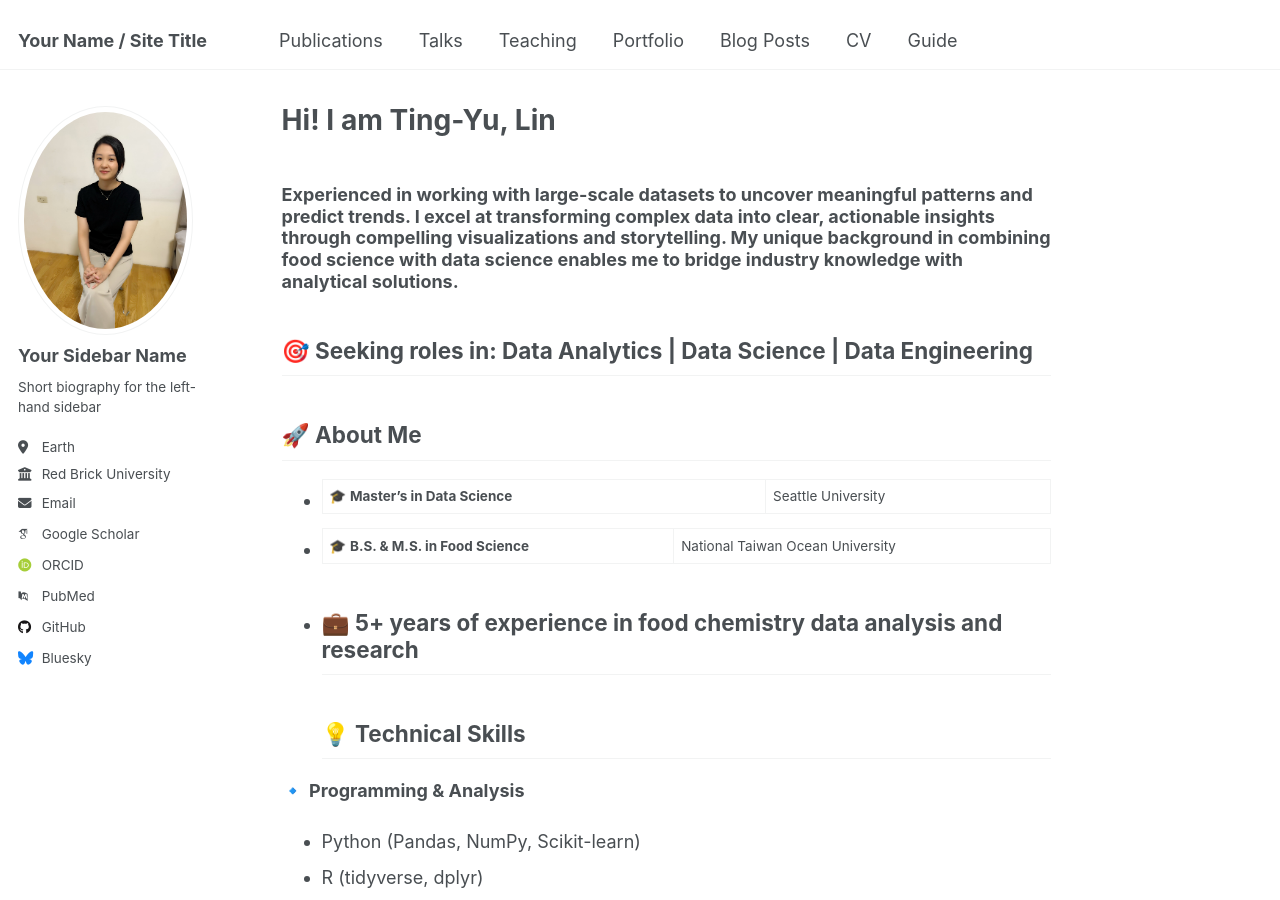
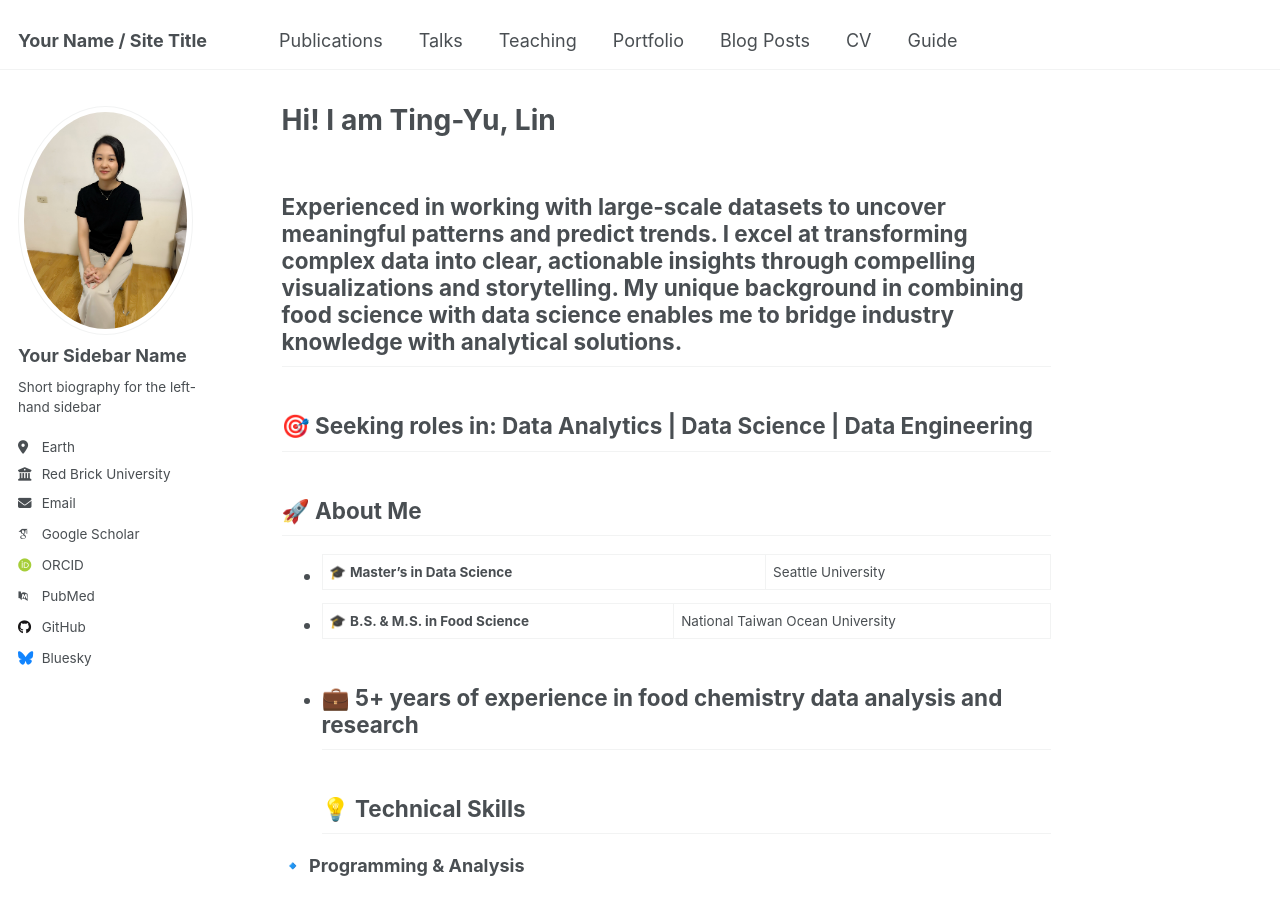
Before and after one commit to Tingyu98/Tingyu98.github.io, a Jekyll site: the page built from _pages/about.md, in a window 1280 px wide and 900 px high. Built offline with Jekyll 4.4.1, drawn with Linux system fonts in a browser that asks for light colours; some web fonts are replaced.

Commit message:
Update about.md

```diff
--- a/_pages/about.md
+++ b/_pages/about.md
@@ -6,7 +6,7 @@ redirect_from:
   - /about/
   - /about.html
 ---
-### Experienced in working with large-scale datasets to uncover meaningful patterns and predict trends. I excel at transforming complex data into clear, actionable insights through compelling visualizations and storytelling. My unique background in combining food science with data science enables me to bridge industry knowledge with analytical solutions.
+## Experienced in working with large-scale datasets to uncover meaningful patterns and predict trends. I excel at transforming complex data into clear, actionable insights through compelling visualizations and storytelling. My unique background in combining food science with data science enables me to bridge industry knowledge with analytical solutions.
 
 🎯 Seeking roles in: Data Analytics | Data Science | Data Engineering
 ---
```
